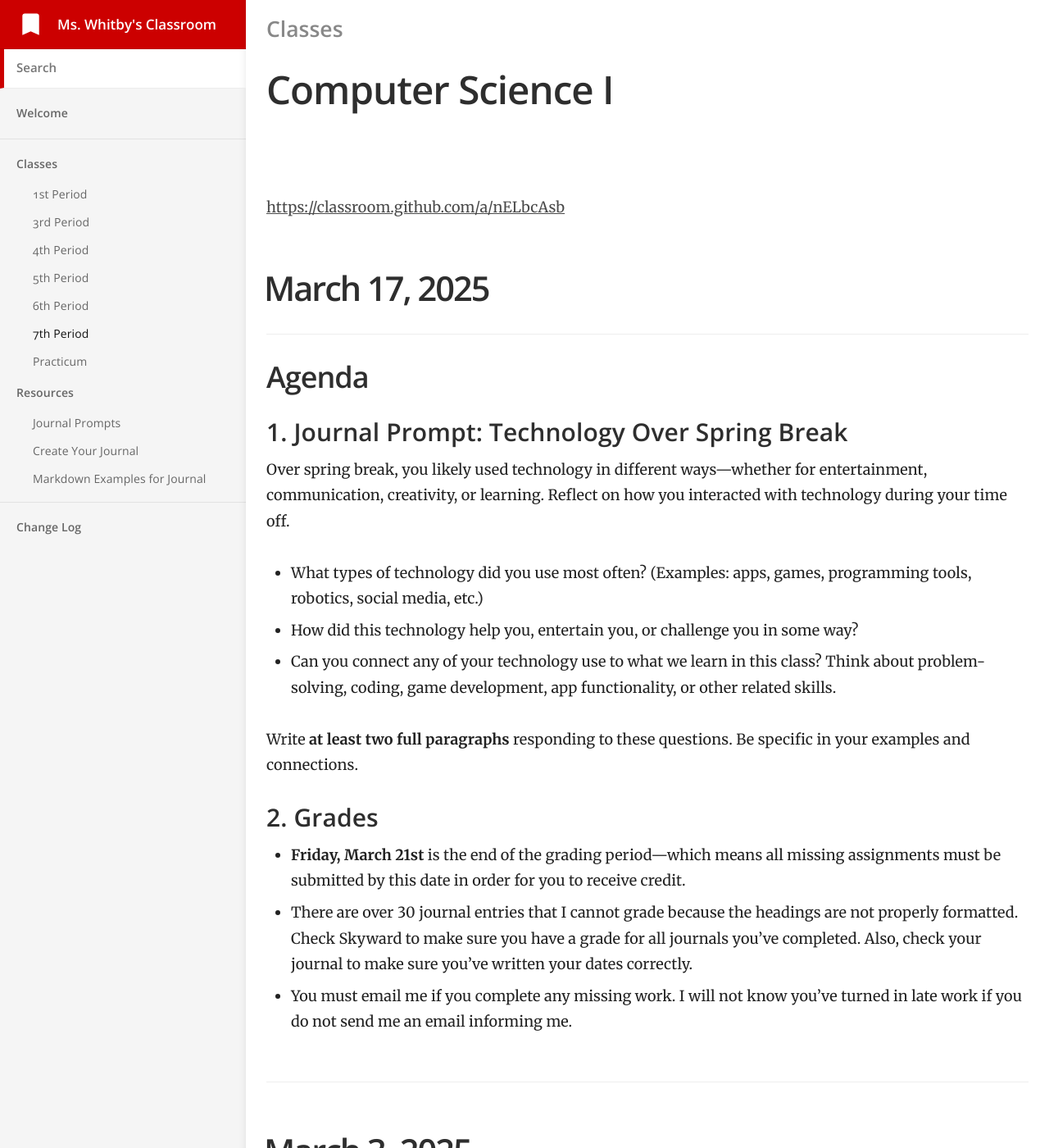
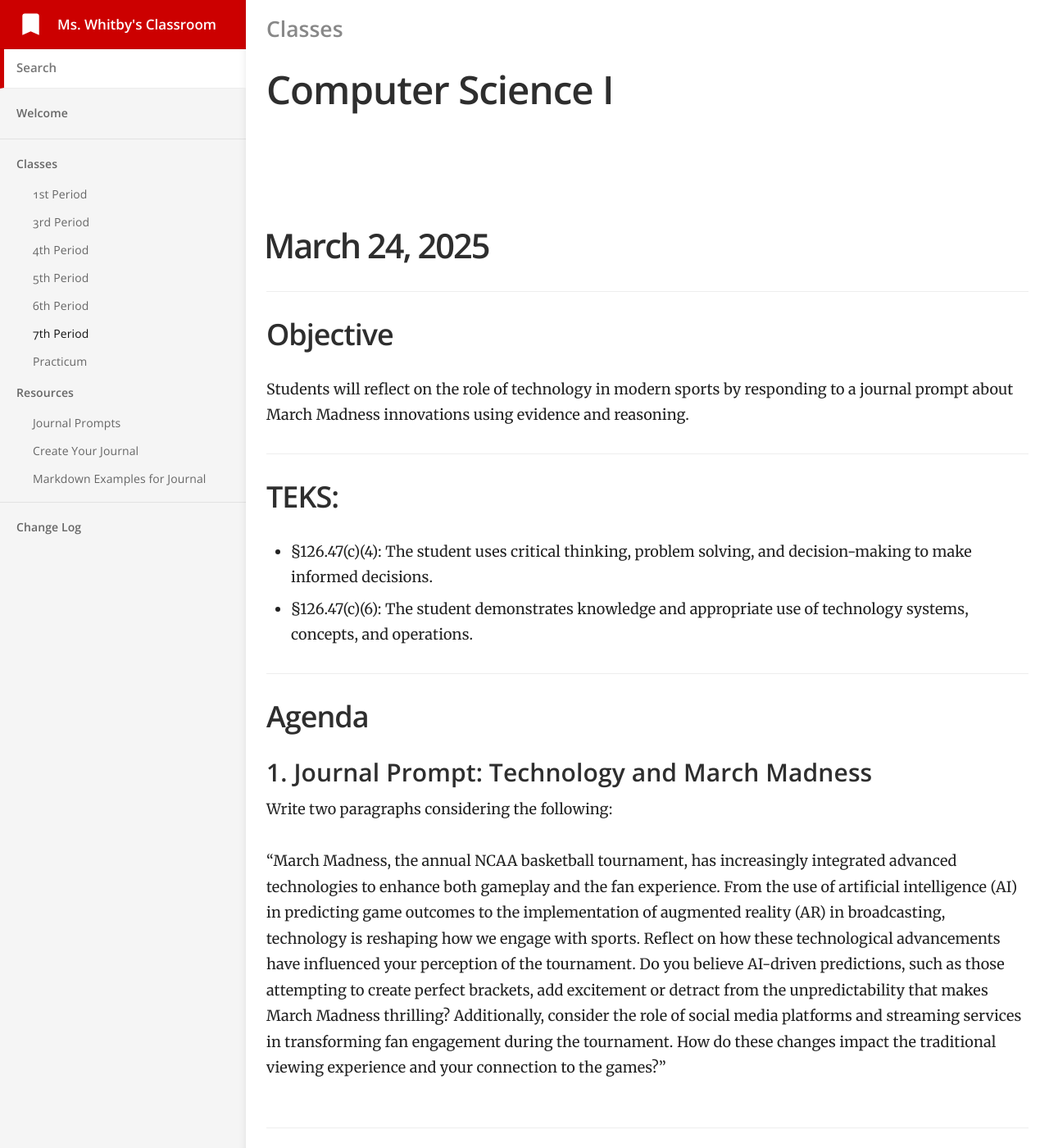
Before and after one commit to mswhitby/classroom, a Jekyll site: the page built from _docs/classes/7th.md, in a window 1280 px wide and 1400 px high. Shown: the whole window at 82% size. Built offline with Jekyll 4.4.1, drawn with Linux system fonts in a browser that asks for light colours.

Commit message:
Updated lessons

```diff
--- a/_docs/classes/7th.md
+++ b/_docs/classes/7th.md
@@ -4,6 +4,29 @@ subtitle: Computer Science I
 category: Classes
 order: 6
 ---
+
+# March 24, 2025
+
+## Objective
+
+Students will reflect on the role of technology in modern sports by responding to a journal prompt about March Madness innovations using evidence and reasoning.
+
+## TEKS:
+
+<!-- Update TEKS -->
+
+- §126.47(c)(4): The student uses critical thinking, problem solving, and decision-making to make informed decisions.
+- §126.47(c)(6): The student demonstrates knowledge and appropriate use of technology systems, concepts, and operations.
+
+## Agenda
+
+### 1. Journal Prompt: Technology and March Madness
+
+Write two paragraphs considering the following:
+
+“March Madness, the annual NCAA basketball tournament, has increasingly integrated advanced technologies to enhance both gameplay and the fan experience. From the use of artificial intelligence (AI) in predicting game outcomes to the implementation of augmented reality (AR) in broadcasting, technology is reshaping how we engage with sports. Reflect on how these technological advancements have influenced your perception of the tournament. Do you believe AI-driven predictions, such as those attempting to create perfect brackets, add excitement or detract from the unpredictability that makes March Madness thrilling? Additionally, consider the role of social media platforms and streaming services in transforming fan engagement during the tournament. How do these changes impact the traditional viewing experience and your connection to the games?”
+
+----
 
 [https://classroom.github.com/a/nELbcAsb](https://classroom.github.com/a/nELbcAsb)
 
```
Also changed, not shown: _docs/classes/4th.md (+21 -0 lines), _docs/classes/5th.md (+23 -0 lines), _docs/classes/6th.md (+21 -0 lines).
